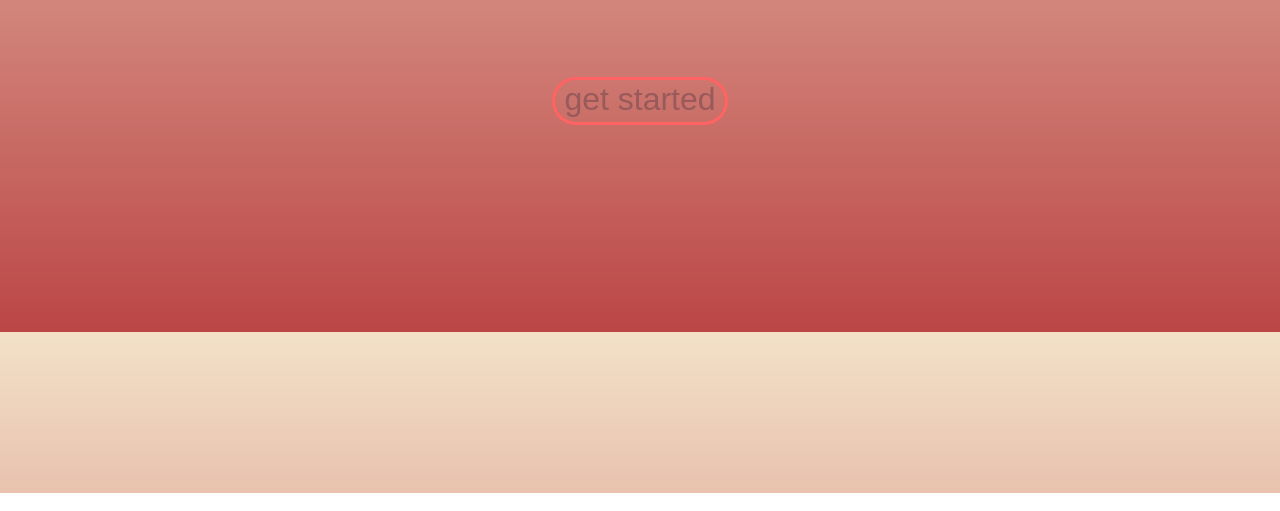
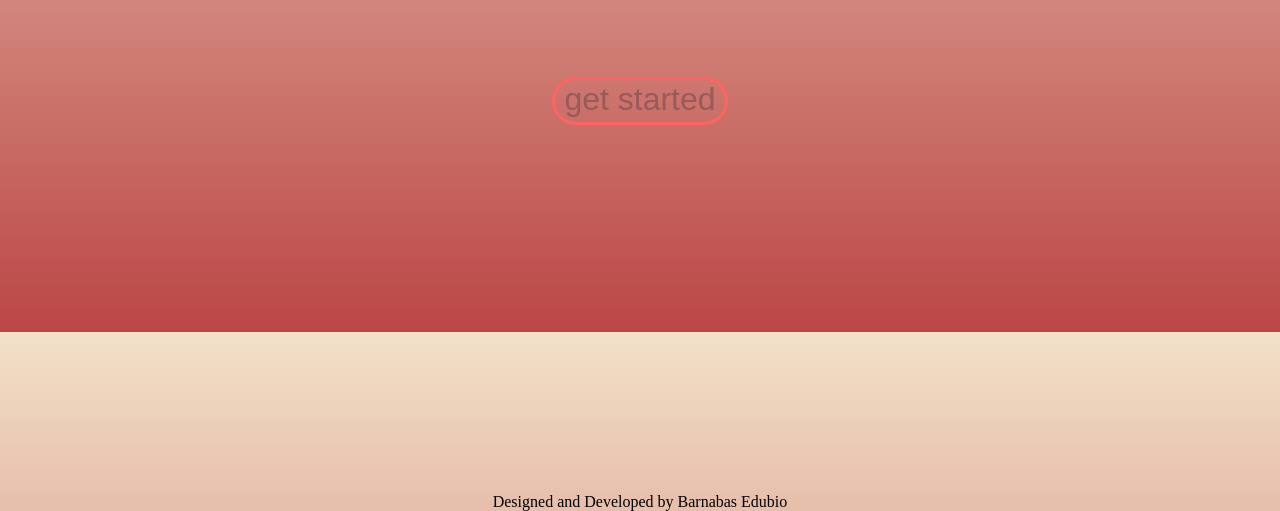
Before and after one commit to barnabasedubio/pomodoro, a plain HTML site: page index.html in a window 1280 px wide. Shown: the part 468-979 px from the top of the page. Drawn offline with nearby package versions, Linux system fonts and the light colour scheme.

Commit message:
added footer text and readability improvements

```diff
--- a/index.html
+++ b/index.html
@@ -30,19 +30,23 @@
                 <button class="plus-button">+</button>
                 <h2 id="pomodoro_length" class="settings-time">25</h2>
             </div>
+
             <div id="short_break_setting" class="box">
                 <p>break</p>
                 <button class="minus-button">-</button>
                 <button class="plus-button">+</button>
                 <h2 id="short_break_length" class="settings-time">5</h2>
             </div>
+
             <div id="long_break_setting" class="box">
                 <p>long break</p>
                 <button class="minus-button">-</button>
                 <button class="plus-button">+</button>
                 <h2 id="long_break_length" class="settings-time">15</h2>
             </div>
+
             <span class="after-text">after</span>
+
             <div id="after_pomodoros_setting" class="box">
                 <p>pomodori</p>
                 <button class="minus-button">-</button>
@@ -51,6 +55,7 @@
             </div>
         </div>
         <button id="okay" class="button button-okay">okay</button>
+        <div class="created_by">Designed and Developed by Barnabas Edubio</div>
     </div>
 </body>
 
```
